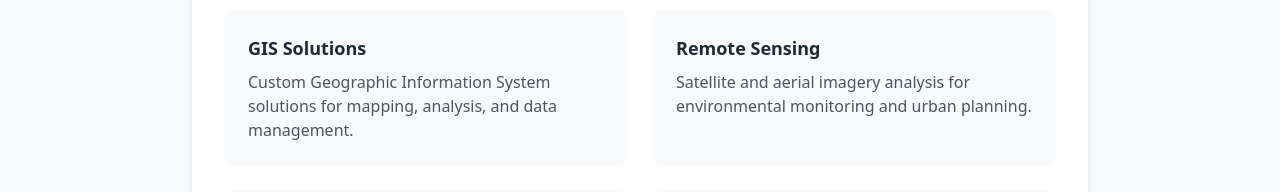
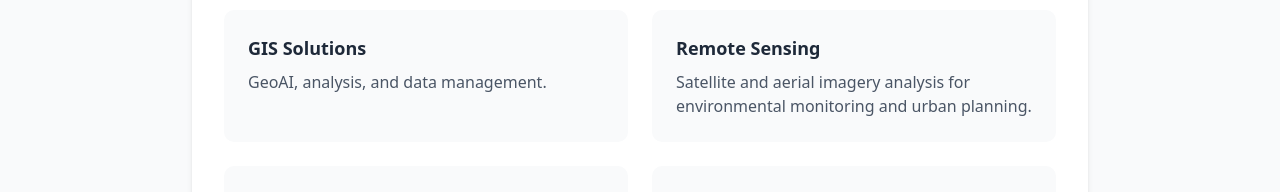
Before and after one commit to Isteyak12/thegeovisionlab, a Next.js app: page /about in a window 1280 px wide. Shown: the part 396-588 px from the top of the page. Built offline with nearby package versions, Linux system fonts and the light colour scheme; no server answers.

Commit message:
test edit

```diff
--- a/app/about/page.js
+++ b/app/about/page.js
@@ -25,7 +25,7 @@ export default function About() {
               <div className="bg-gray-50 p-6 rounded-lg">
                 <h3 className="text-lg font-semibold text-gray-800 mb-2">GIS Solutions</h3>
                 <p className="text-gray-600">
-                  Custom Geographic Information System solutions for mapping, analysis, and data management.
+                  GeoAI, analysis, and data management.
                 </p>
               </div>
               <div className="bg-gray-50 p-6 rounded-lg">
```
